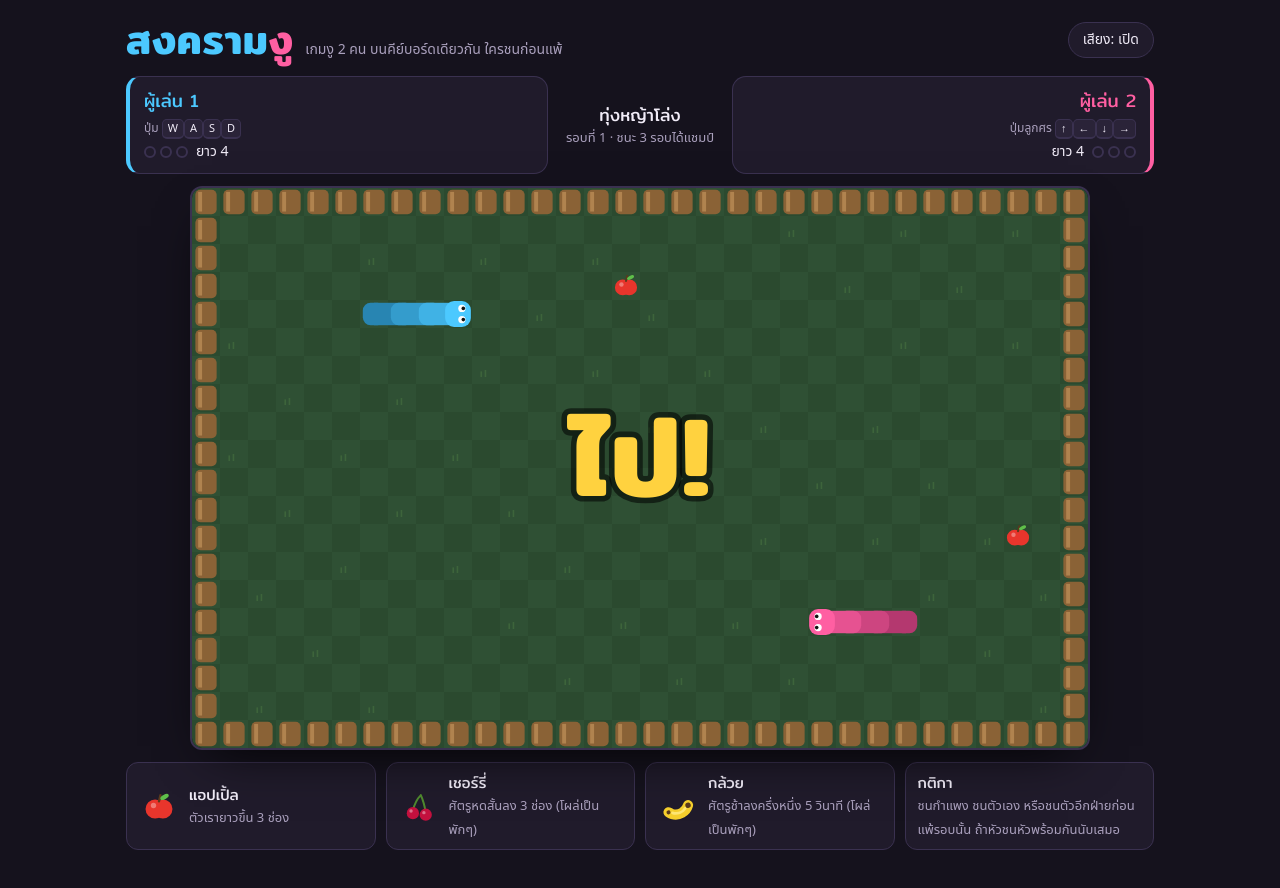
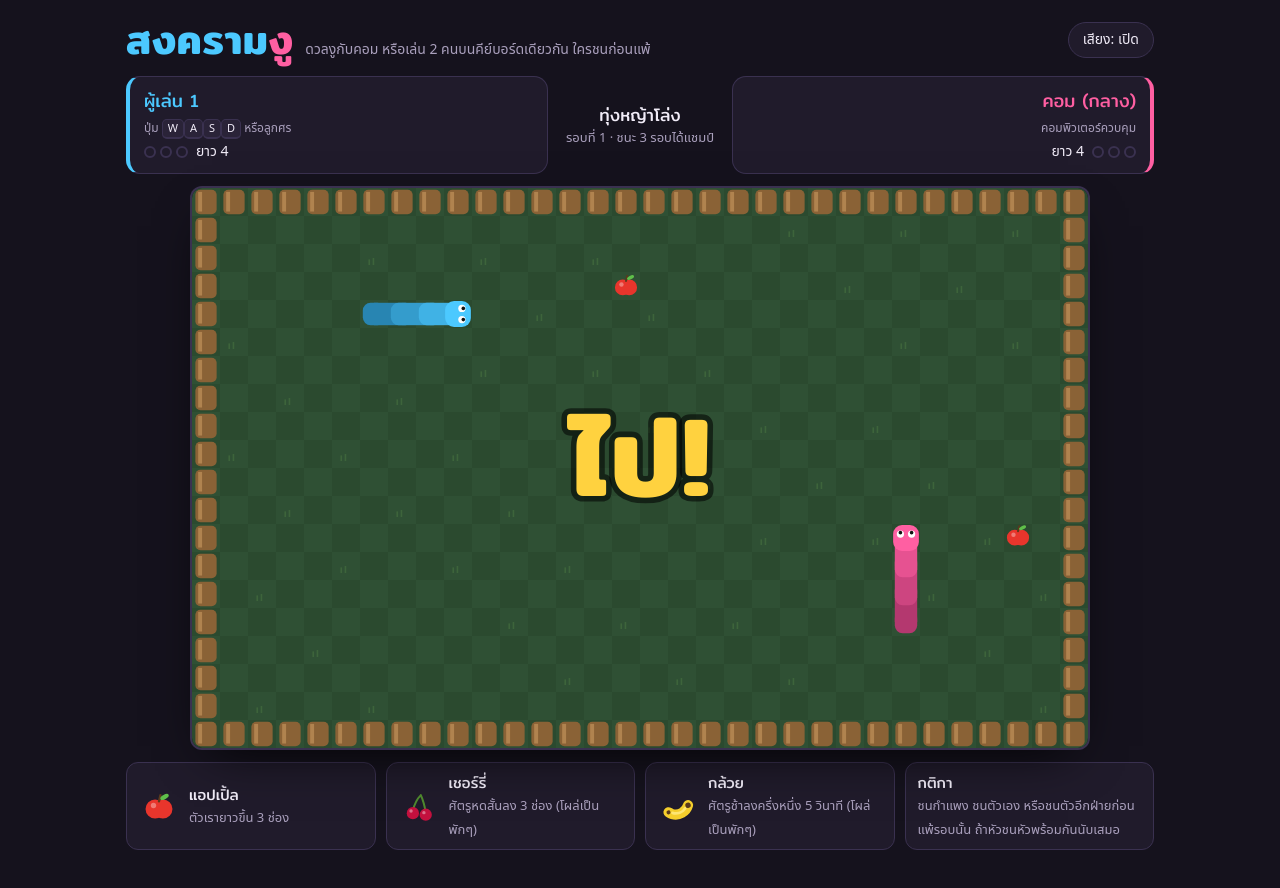
Before and after one commit to Pid924/SnakeWar, a plain HTML site: page index.html in a window 1280 px wide. Both pictures are taken after a click on the button "เริ่มเกม". Drawn offline with Linux system fonts and the light colour scheme; a web font is replaced by a local one.

Commit message:
Add computer opponent mode with three difficulty levels
The menu now offers 'play vs computer' (default) or 2 players. The CPU
snake avoids crashes, steers away from tight pockets, chases fruit
(valuing cherry/banana more) and on hard avoids the rival's next move.
In CPU mode the human can steer with WASD or the arrow keys.

Co-Authored-By: Claude Opus 5.5 <noreply@anthropic.com>
Claude-Session: https://claude.ai/code/session_01Lo9zaSBRzDc33fu6X5RcRU

```diff
--- a/index.html
+++ b/index.html
@@ -111,7 +111,7 @@ canvas#game{display:block;border-radius:10px;box-shadow:0 0 0 2px var(--line),0
   <header>
     <div class="brand">
       <h1><span class="a">สงคราม</span><span class="b">งู</span></h1>
-      <span class="tag">เกมงู 2 คน บนคีย์บอร์ดเดียวกัน ใครชนก่อนแพ้</span>
+      <span class="tag">ดวลงูกับคอม หรือเล่น 2 คนบนคีย์บอร์ดเดียวกัน ใครชนก่อนแพ้</span>
     </div>
     <button class="ghost" id="muteBtn" aria-pressed="false">เสียง: เปิด</button>
   </header>
@@ -119,7 +119,7 @@ canvas#game{display:block;border-radius:10px;box-shadow:0 0 0 2px var(--line),0
   <div class="hud" id="hud" hidden>
     <div class="pl p1">
       <div class="nm">ผู้เล่น 1 <span class="chip" id="slow1" hidden>ช้าลง</span></div>
-      <div class="keys">ปุ่ม <kbd>W</kbd><kbd>A</kbd><kbd>S</kbd><kbd>D</kbd></div>
+      <div class="keys" id="p1keys">ปุ่ม <kbd>W</kbd><kbd>A</kbd><kbd>S</kbd><kbd>D</kbd></div>
       <div class="row"><span class="pips" id="pips1"></span><span class="len" id="len1">ยาว 4</span></div>
     </div>
     <div class="mid">
@@ -127,8 +127,8 @@ canvas#game{display:block;border-radius:10px;box-shadow:0 0 0 2px var(--line),0
       <div class="rd" id="rdInfo">รอบที่ 1</div>
     </div>
     <div class="pl p2">
-      <div class="nm"><span class="chip" id="slow2" hidden>ช้าลง</span> ผู้เล่น 2</div>
-      <div class="keys">ปุ่มลูกศร <kbd>↑</kbd><kbd>←</kbd><kbd>↓</kbd><kbd>→</kbd></div>
+      <div class="nm"><span class="chip" id="slow2" hidden>ช้าลง</span> <span id="p2name">ผู้เล่น 2</span></div>
+      <div class="keys" id="p2keys">ปุ่มลูกศร <kbd>↑</kbd><kbd>←</kbd><kbd>↓</kbd><kbd>→</kbd></div>
       <div class="row"><span class="len" id="len2">ยาว 4</span><span class="pips" id="pips2"></span></div>
     </div>
   </div>
@@ -137,6 +137,16 @@ canvas#game{display:block;border-radius:10px;box-shadow:0 0 0 2px var(--line),0
     <h2>เลือกฉาก</h2>
     <div class="stages" id="stages"></div>
     <div class="opts">
+      <div class="opt"><span class="lb">ผู้เล่น</span>
+        <div class="seg" id="modeSeg">
+          <button data-v="cpu">เล่นกับคอม</button><button data-v="pvp">2 คน</button>
+        </div>
+      </div>
+      <div class="opt" id="aiOpt"><span class="lb">ความเก่งของคอม</span>
+        <div class="seg" id="aiSeg">
+          <button data-v="easy">ง่าย</button><button data-v="medium">กลาง</button><button data-v="hard">ยาก</button>
+        </div>
+      </div>
       <div class="opt"><span class="lb">ความเร็ว</span>
         <div class="seg" id="speedSeg">
           <button data-v="slow">ช้า</button><button data-v="normal">ปกติ</button><button data-v="fast">เร็ว</button>
@@ -219,6 +229,9 @@ let stageIdx=Math.max(0,STAGES.findIndex(s=>s.id===store.get('stage','meadow')))
 let speedKey=store.get('speed','normal'); if(!SPEEDS[speedKey])speedKey='normal';
 let winTarget=+store.get('wins','3'); if(![1,3,5].includes(winTarget))winTarget=3;
 let muted=store.get('muted','0')==='1';
+let vsCPU=store.get('mode','cpu')==='cpu';
+let aiLevel=store.get('ai','medium'); if(!['easy','medium','hard'].includes(aiLevel))aiLevel='medium';
+const AI_NAMES={easy:'ง่าย',medium:'กลาง',hard:'ยาก'};
 
 // ---------- sound ----------
 let actx=null;
@@ -316,7 +329,12 @@ function renderMenu(){
   });
   for(const b of $('speedSeg').children)b.setAttribute('aria-pressed',b.dataset.v===speedKey);
   for(const b of $('winSeg').children)b.setAttribute('aria-pressed',+b.dataset.v===winTarget);
+  for(const b of $('modeSeg').children)b.setAttribute('aria-pressed',(b.dataset.v==='cpu')===vsCPU);
+  for(const b of $('aiSeg').children)b.setAttribute('aria-pressed',b.dataset.v===aiLevel);
+  $('aiOpt').hidden=!vsCPU;
 }
+$('modeSeg').onclick=e=>{const v=e.target.dataset.v;if(v){vsCPU=v==='cpu';store.set('mode',v);renderMenu()}};
+$('aiSeg').onclick=e=>{const v=e.target.dataset.v;if(v){aiLevel=v;store.set('ai',v);renderMenu()}};
 $('speedSeg').onclick=e=>{const v=e.target.dataset.v;if(v){speedKey=v;store.set('speed',v);renderMenu()}};
 $('winSeg').onclick=e=>{const v=e.target.dataset.v;if(v){winTarget=+v;store.set('wins',v);renderMenu()}};
 $('startBtn').onclick=()=>startMatch();
@@ -334,12 +352,19 @@ function makeSnake(p,x,y,dir){const dx=-DIRS[dir][0];const body=[];for(let i=0;i
 
 function startMatch(){
   stage=STAGES[stageIdx];scores=[0,0];round=1;
+  P_COLORS[1].name=vsCPU?'คอม':'ผู้เล่น 2';
+  $('p2name').textContent=vsCPU?`คอม (${AI_NAMES[aiLevel]})`:'ผู้เล่น 2';
+  $('p2keys').textContent=vsCPU?'คอมพิวเตอร์ควบคุม':'';
+  if(!vsCPU)$('p2keys').innerHTML='ปุ่มลูกศร <kbd>↑</kbd><kbd>←</kbd><kbd>↓</kbd><kbd>→</kbd>';
+  $('p1keys').innerHTML=vsCPU?'ปุ่ม <kbd>W</kbd><kbd>A</kbd><kbd>S</kbd><kbd>D</kbd> หรือลูกศร':'ปุ่ม <kbd>W</kbd><kbd>A</kbd><kbd>S</kbd><kbd>D</kbd>';
+  document.querySelector('.pad.p2').style.visibility=vsCPU?'hidden':'';
   menu.hidden=true;hud.hidden=false;field.hidden=false;touch.hidden=false;
   $('stName').textContent=stage.name;
   resize();startRound();
 }
 function startRound(){
   snakes=[makeSnake(0,6,4,'right'),makeSnake(1,25,15,'left')];
+  snakes[1].ai=vsCPU?aiLevel:null;
   items=[];particles=[];floats=[];roundResult=null;gameTime=0;tickN=0;acc=0;
   spawn('apple');spawn('apple');
   nextCherry=rand(3000,6000);nextBanana=rand(5000,9000);
@@ -375,6 +400,7 @@ function tick(){
   tickN++;
   const movers=snakes.filter(s=>s.alive&&(s.slowUntil>gameTime?tickN%2===0:true));
   if(!movers.length)return;
+  for(const s of movers)if(s.ai)aiThink(s);
   const nh=new Map();
   for(const s of movers){
     if(s.queue.length){const d=s.queue.shift();if(d!==OPP[s.dir])s.dir=d}
@@ -421,6 +447,50 @@ function tick(){
     }
   }
   updateHud();
+}
+// ---------- computer player ----------
+// Scores each of the 3 possible turns: never step into a crash, avoid pockets smaller than its body,
+// head for the best fruit (cherry/banana count extra), and on hard, keep away from the rival's next move.
+const AI_CFG={
+  easy:  {mistake:.07,flood:false,headRisk:false,bonus:{apple:0,cherry:2,banana:2},lazy:.35},
+  medium:{mistake:.015,flood:true,room:4,headRisk:false,bonus:{apple:0,cherry:5,banana:5},lazy:0},
+  hard:  {mistake:0,flood:true,room:10,headRisk:true,bonus:{apple:0,cherry:9,banana:8},lazy:0},
+};
+function stepCell(x,y,d){const n=wrapPos(x+DIRS[d][0],y+DIRS[d][1]);return(n.x<0||n.y<0||n.x>=W||n.y>=H)?null:n}
+function aiThink(s){
+  const cfg=AI_CFG[s.ai],o=snakes[1-s.p],h=s.body[0];
+  const blocked=new Set(stage.obs);
+  for(const sn of snakes){const cells=(sn===s&&s.grow===0)?sn.body.slice(0,-1):sn.body;for(const b of cells)blocked.add(K(b.x,b.y))}
+  const rivalNext=new Set();
+  if(o.alive)for(const d of Object.keys(DIRS)){if(d===OPP[o.dir])continue;const n=stepCell(o.body[0].x,o.body[0].y,d);if(n)rivalNext.add(K(n.x,n.y))}
+  const opts=Object.keys(DIRS).filter(d=>d!==OPP[s.dir]);
+  const safe=opts.filter(d=>{const n=stepCell(h.x,h.y,d);return n&&!blocked.has(K(n.x,n.y))});
+  // easy: sometimes slow to react (keeps going straight while that is still safe)
+  if(cfg.lazy&&safe.includes(s.dir)&&Math.random()<cfg.lazy){s.queue=[];return}
+  // occasional random (but not suicidal) turn
+  if(cfg.mistake&&safe.length&&Math.random()<cfg.mistake){s.queue=[safe[Math.floor(Math.random()*safe.length)]];return}
+  let best=null,bestScore=-Infinity;
+  for(const d of opts){
+    const n=stepCell(h.x,h.y,d);let score=0;
+    if(!n||blocked.has(K(n.x,n.y))){score=-1e6}
+    else{
+      // BFS from the new head: reachable space and distance to fruit
+      const seen=new Set([K(n.x,n.y)]),q=[[n.x,n.y,0]];let target=Infinity;
+      for(let i=0;i<q.length;i++){const [x,y,dist]=q[i];
+        const it=items.find(t=>t.x===x&&t.y===y);
+        if(it)target=Math.min(target,dist-cfg.bonus[it.type]);
+        for(const dd in DIRS){const m=stepCell(x,y,dd);if(!m)continue;const k=K(m.x,m.y);if(seen.has(k)||blocked.has(k))continue;seen.add(k);q.push([m.x,m.y,dist+1])}}
+      const space=q.length;
+      if(cfg.flood&&space<s.body.length+s.grow+2)score-=5e4-space*100;
+      if(cfg.room)score+=Math.min(space,(s.body.length+s.grow)*3)*cfg.room; // prefer open areas over tight pockets
+      if(cfg.headRisk&&rivalNext.has(K(n.x,n.y)))score-=2e4;
+      score-=(target===Infinity?40:target)*10;
+      if(d===s.dir)score+=1; // prefer straight lines when tied
+      score+=Math.random();
+    }
+    if(score>bestScore){bestScore=score;best=d}
+  }
+  s.queue=[best];
 }
 function updateItems(){
   for(let i=items.length-1;i>=0;i--){const it=items[i];if(it.expires<=gameTime){items.splice(i,1);
@@ -577,7 +647,7 @@ const KEYMAP={KeyW:[0,'up'],KeyA:[0,'left'],KeyS:[0,'down'],KeyD:[0,'right'],Arr
 window.addEventListener('keydown',e=>{
   if(e.target.closest&&e.target.closest('button')&&(e.code==='Enter'||e.code==='Space')&&state==='menu')return; // let focused menu buttons work
   const m=KEYMAP[e.code];
-  if(m){if(state!=='menu')e.preventDefault();queueDir(m[0],m[1]);return}
+  if(m){if(state!=='menu')e.preventDefault();queueDir(vsCPU?0:m[0],m[1]);return}
   if(e.code==='Enter'||e.code==='NumpadEnter'){
     e.preventDefault();
     if(state==='menu')startMatch();else if(state==='roundover'&&!ov.hidden)nextRound();else if(state==='matchover')startMatch();else if(state==='paused')togglePause();
```
Also changed, not shown: 1 other file.
